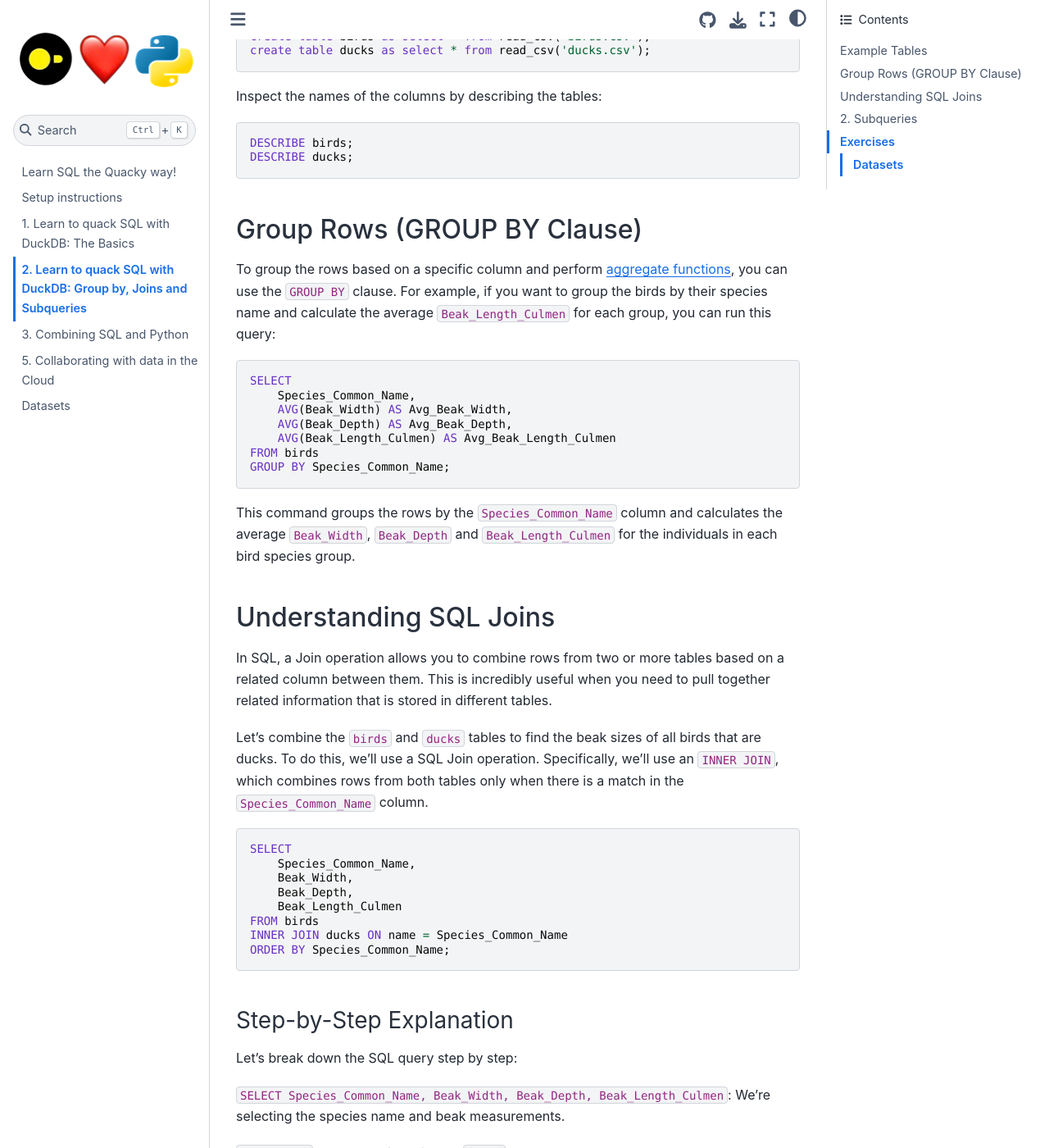
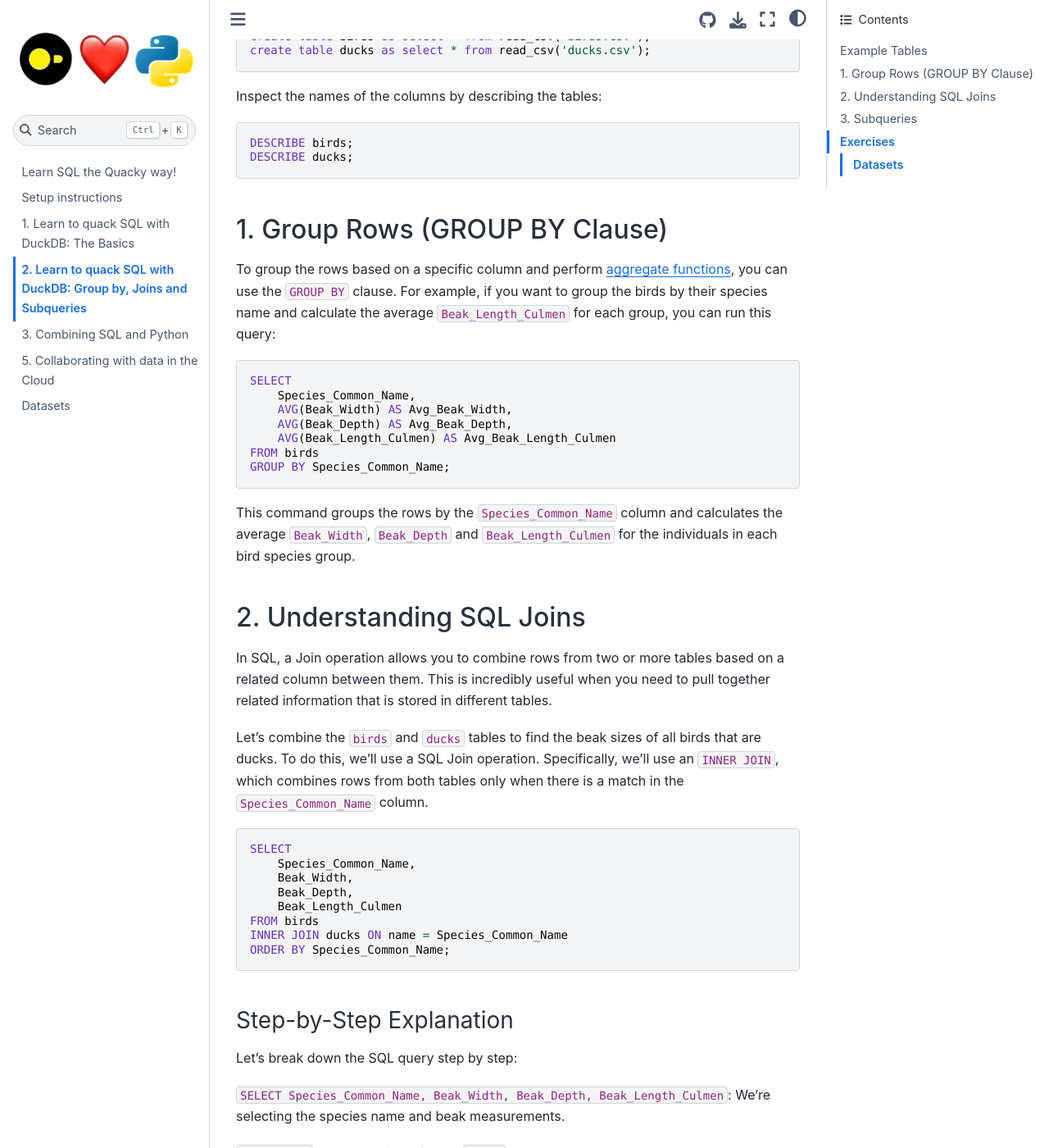
Before and after one commit to MotherDuck-Open-Source/sql-tutorial, a Jupyter Book: the page built from intro-sql-2.md, in a window 1280 px wide and 1400 px high, scrolled down 451 px. Shown: the whole window at 82% size. Built offline with Jupyter Book 1.0.4 settings and Sphinx 7.4.7 and the Sphinx Book theme 1.1.4, drawn with Linux system fonts in a browser that asks for light colours; cross-references to code outside the pages are shown as plain code; some of the changed text lies outside the part shown.

Commit message:
numbering

````diff
--- a/intro-sql-2.md
+++ b/intro-sql-2.md
@@ -20,7 +20,7 @@ DESCRIBE birds;
 DESCRIBE ducks;
 ```
 
-## Group Rows (GROUP BY Clause)
+## 1. Group Rows (GROUP BY Clause)
 
 To group the rows based on a specific column and perform <a href="https://duckdb.org/docs/sql/aggregates.html" target="_blank">aggregate functions</a>, you can use the `GROUP BY` clause. For example, if you want to group the birds by their species name and calculate the average `Beak_Length_Culmen` for each group, you can run this query:
 
@@ -36,7 +36,7 @@ GROUP BY Species_Common_Name;
 
 This command groups the rows by the `Species_Common_Name` column and calculates the average `Beak_Width`, `Beak_Depth` and `Beak_Length_Culmen` for the individuals in each bird species group.
 
-## Understanding SQL Joins
+## 2. Understanding SQL Joins
 
 In SQL, a Join operation allows you to combine rows from two or more tables based on a related column between them. This is incredibly useful when you need to pull together related information that is stored in different tables.
 
@@ -64,7 +64,7 @@ Let's break down the SQL query step by step:
 
 `ORDER BY Species_Common_Name`: We're sorting the results by the duck's name.
 
-## 2. Subqueries
+## 3. Subqueries
 
 ### What is a Subquery?
 
````
